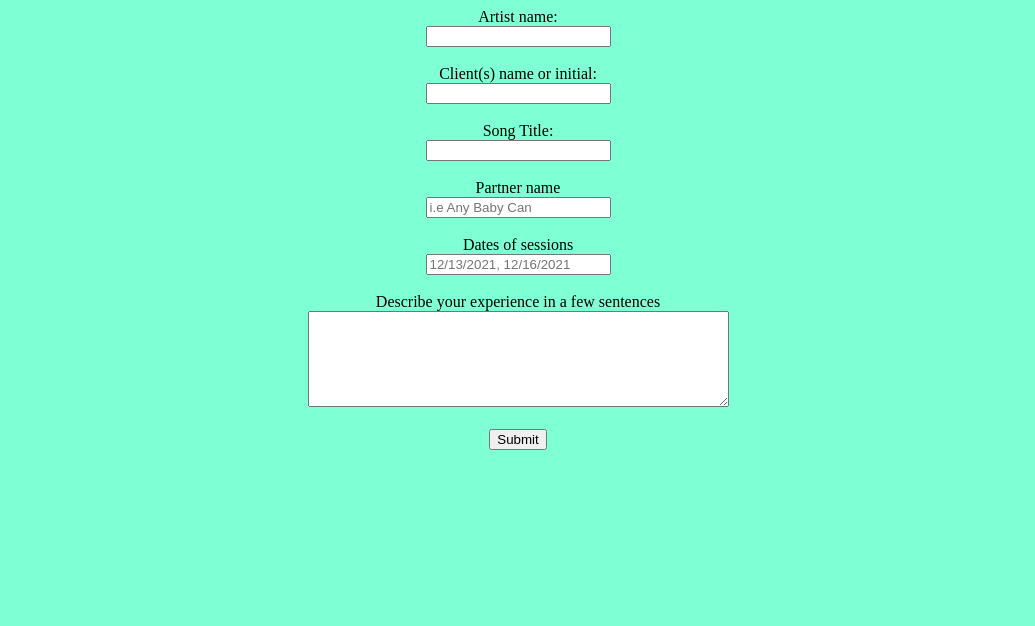
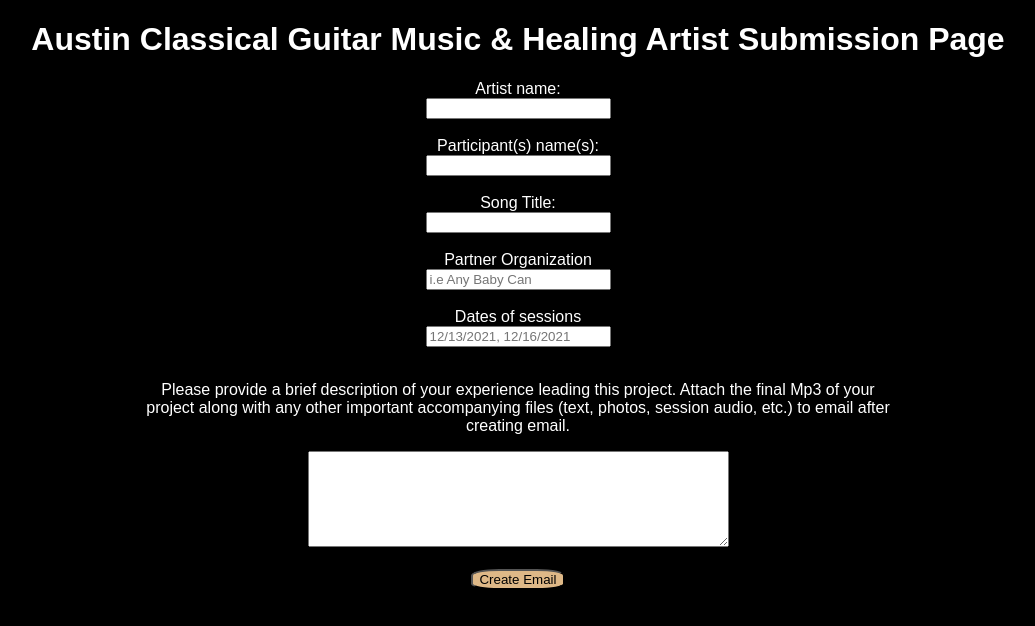
Before and after one commit to itsclairehi/artist-wrap, a plain HTML site: page index.html in a window 1280 px wide. Shown: the whole page, without its empty margins (122-1157 px from the left). Drawn offline with Linux system fonts and the light colour scheme.

Commit message:
updated field names, font, background color

```diff
--- a/assets/styles.css
+++ b/assets/styles.css
@@ -1,7 +1,33 @@
 body {
-    background-color: aquamarine;
+    background-color: black;
+    text-align: center;
+    color: white;
+    font-family: Arial, Helvetica, sans-serif;
 }
 
-form {
-    text-align: center;
+
+#divdiv {
+    display: flex;
+    justify-content: center;
+    margin-right: 20%;
+    margin-left: 20%;
+
 }
+
+.buttons {
+    background-color:burlywood;
+    border-radius: 30%;
+
+}
+
+.buttons:hover {
+    background-color: chocolate;
+}
+
+
+@media only screen and (max-width: 600px) {
+    #divdiv {
+        margin-right: 0%;
+        margin-left: 0%;
+    }
+  }
--- a/index.html
+++ b/index.html
@@ -5,29 +5,36 @@
     <meta http-equiv="X-UA-Compatible" content="IE=edge">
     <meta name="viewport" content="width=device-width, initial-scale=1.0">
     <link rel="stylesheet" href="assets/styles.css">
-    <title>Document</title>
+    <title>ACG Music and Healing Artist Submission Page</title>
 </head>
 <body>
+    <h1>Austin Classical Guitar Music & Healing Artist Submission Page</h1>
     <form>
 
             <label for="aname">Artist name:</label><br>
             <input type="text" id="aname" name="aname"><br><br>
-            <label for="lname">Client(s) name or initial:</label><br>
+            <label for="lname">Participant(s) name(s):</label><br>
             <input type="text" id="cname" name="cname"><br/><br>
             <label for="songTitle">Song Title:</label><br>
             <input type="text" id="songTitle" name="songTitle"><br/><br>
-            <label for="pname">Partner name</label><br/>
+            <label for="pname">Partner Organization</label><br/>
             <input type="text" id="pname" name="pname" placeholder="i.e Any Baby Can"> <br/><br>
             <label for="sessions">Dates of sessions</label> <br>
             <input type="textarea 5 rows" id="sessions" name="sessions" placeholder="12/13/2021, 12/16/2021"><br/><br>
+            <div class="deslabel">
+                <div id="divdiv">
+            <p>Please provide a brief description of your experience leading this project. Attach the final Mp3 of your project along with any other  important accompanying files (text, photos, session audio, etc.) to email after creating email.</p><br/>
+                </div>
+        </div>
+            <textarea id="description" rows="6" cols="50"> </textarea> <br/><br>
 
-            <label for="description">Describe your experience in a few sentences</label><br/>
-            <textarea id="description" rows="6" cols="50"> </textarea> <br/><br>
-            <input type="submit" value="Submit" onclick="sendMail(event)" >
+            <input type="submit" value="Create Email" class="buttons" onclick="sendMail(event)" >
 
 
 
     </form>
+
+
 </body>
 
 <script src="assets/sendMail.js"></script>
```
